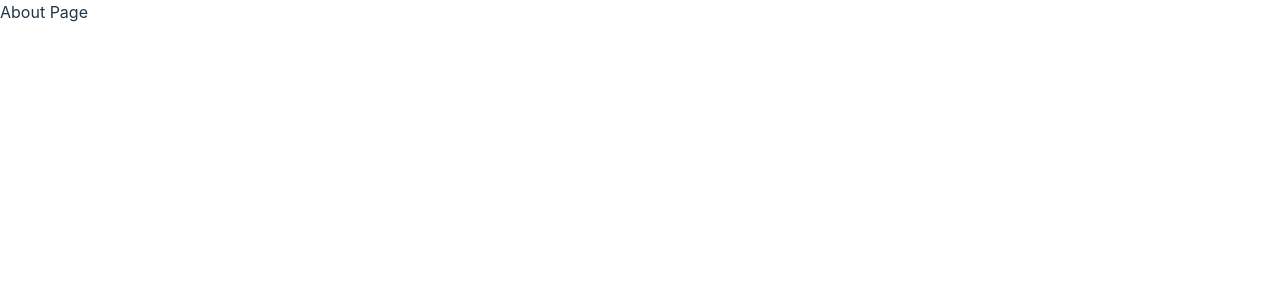
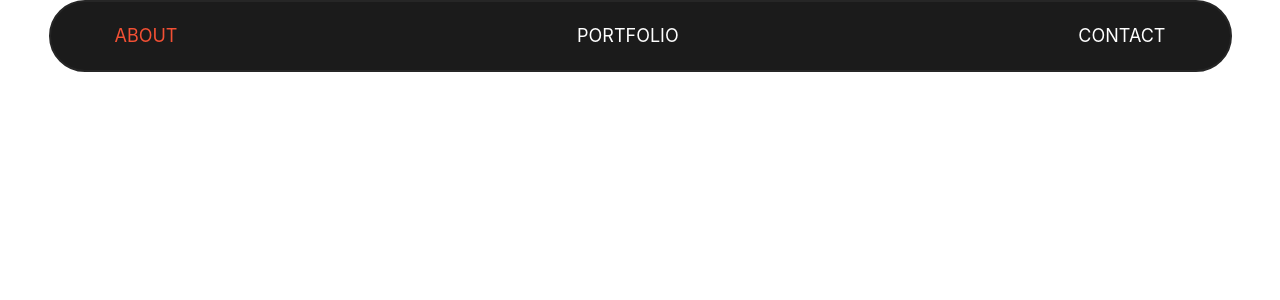
Before and after one commit to AKSHAY13PATEL/portfolio-akshay, a React (Vite) app: page / in a window 1280 px wide. Shown: the top 300 px of the page. Built offline with nearby package versions, Linux system fonts and the light colour scheme.

Commit message:
Basic navbar component added, tailwind configuration for colors.

```diff
--- /dev/null
+++ b/src/components/Navbar.tsx
@@ -0,0 +1,11 @@
+const Navbar = () => {
+  return (
+    <div className="flex gap-2 justify-between px-16 text-lg py-5 bg-background-default h-auto w-full border-2 border-solid border-darkgray rounded-full uppercase">
+      <div className="text-highlight ">About</div>
+      <div className="text-primary ">Portfolio</div>
+      <div className="text-primary ">Contact</div>
+    </div>
+  );
+};
+
+export default Navbar;
--- a/src/index.css
+++ b/src/index.css
@@ -8,8 +8,8 @@
   font-weight: 400;
 
   color-scheme: light dark;
-  color: rgba(255, 255, 255, 0.87);
-  background-color: #242424;
+  color: rgba(255, 255, 255, 1);
+  background-color: black;
 
   font-synthesis: none;
   text-rendering: optimizeLegibility;
@@ -19,15 +19,14 @@
 
 body {
   margin: 0;
-  display: flex;
   min-width: 320px;
   min-height: 100vh;
 }
 
 @media (prefers-color-scheme: light) {
   :root {
-    color: #213547;
-    background-color: #ffffff;
+    color: black;
+    background-color: rgba(255, 255, 255, 1);
   }
   a:hover {
     color: #747bff;
--- a/src/pages/AboutPage.tsx
+++ b/src/pages/AboutPage.tsx
@@ -1,5 +1,11 @@
+import Navbar from "../components/Navbar";
+
 const AboutPage = () => {
-  return <div>About Page</div>;
+  return (
+    <div className="max-w-[1215px] mx-auto px-4">
+      <Navbar />
+    </div>
+  );
 };
 
 export default AboutPage;
--- a/tailwind.config.js
+++ b/tailwind.config.js
@@ -2,7 +2,18 @@
 export default {
   content: ["./index.html", "./src/**/*.{js,ts,jsx,tsx}"],
   theme: {
-    extend: {},
+    extend: {
+      colors: {
+        background: {
+          default: "#1B1B1B", // Pure black background
+          // section: "#1B1B1B", // Section background
+        },
+        primary: "#FFFFFF", // Primary text color
+        secondary: "#C0C0C0", // Secondary off white text color
+        highlight: "#F35034", // Highlighted or active state text
+        darkgray: "#262626",
+      },
+    },
   },
   plugins: [],
 };
```
